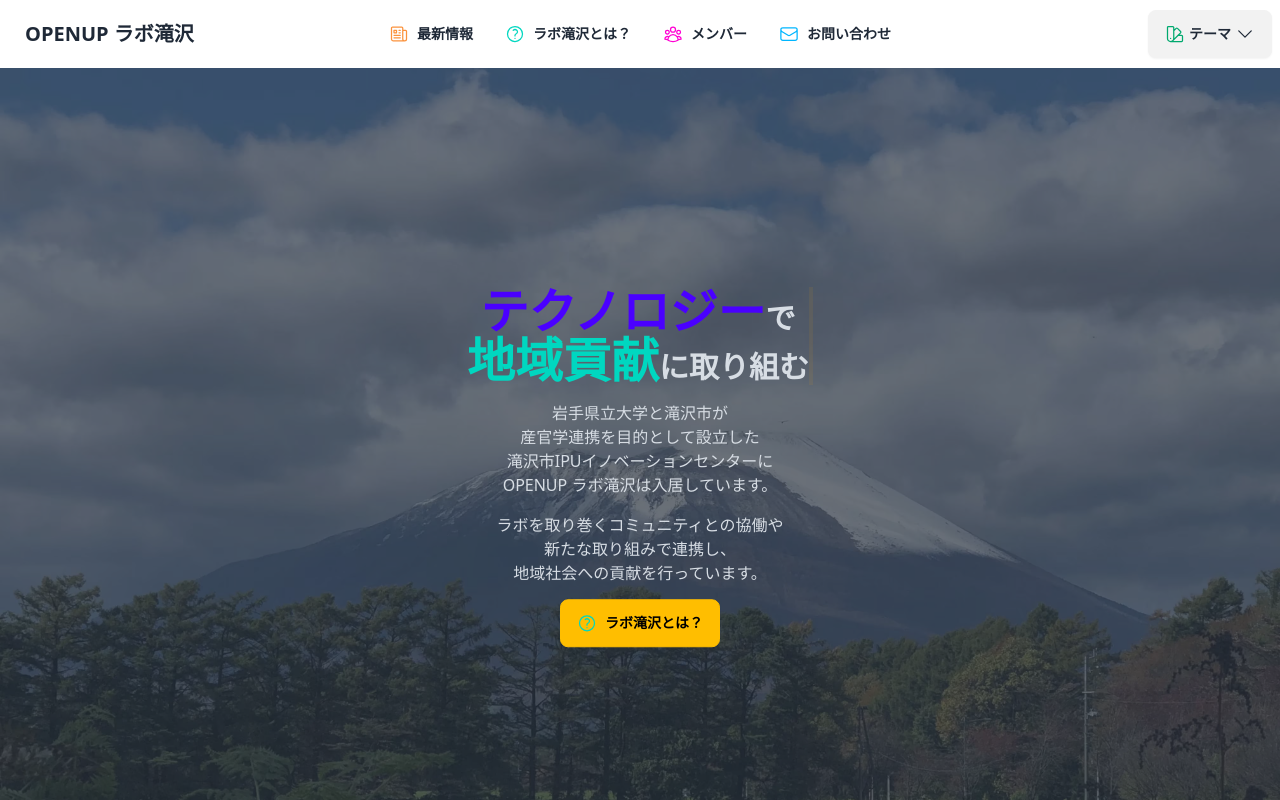
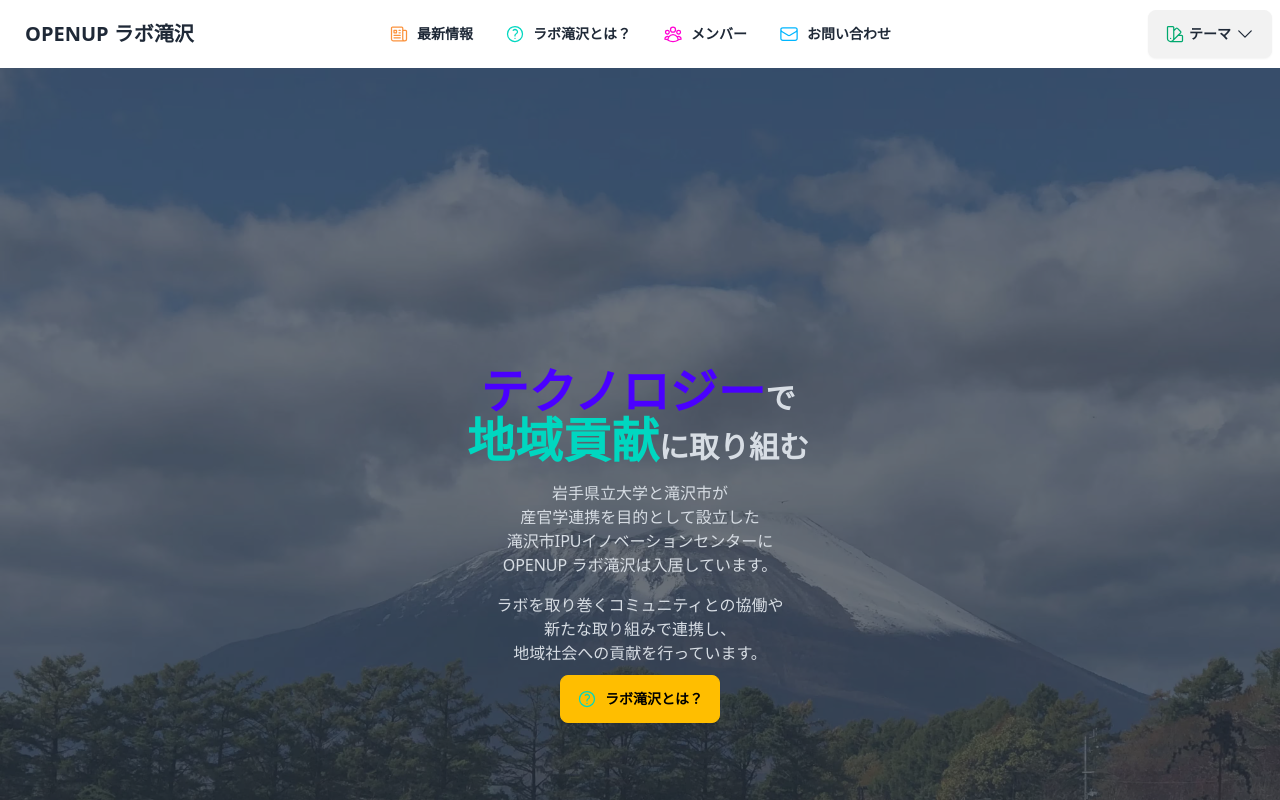
Before and after one commit to OpenUp-LabTakizawa/homepage, a Next.js app: page / in a window 1280 px wide. Shown: the top 800 px of the page. Built offline with nearby package versions, Linux system fonts and the light colour scheme.

Commit message:
♻️refactor: update new url

```diff
--- a/app/components/layout/footer.tsx
+++ b/app/components/layout/footer.tsx
@@ -4,7 +4,7 @@ import type { JSX } from "react"
 
 export function Footer(): JSX.Element {
   return (
-    <footer className="footer flex flex-row items-center bg-base-300 justify-center p-4 text-base-content">
+    <footer className="bg-base-300 flex footer items-center justify-center p-4 text-base-content">
       <aside>
         <p>Copyright © Open Up Group Inc. All rights reserved.</p>
       </aside>
--- a/app/components/layout/header.tsx
+++ b/app/components/layout/header.tsx
@@ -8,7 +8,7 @@ import {
   SwatchIcon,
 } from "@heroicons/react/24/outline"
 import Link from "next/link"
-import { type JSX, type RefObject, useRef, useState } from "react"
+import { type JSX, type RefObject, useEffect, useRef, useState } from "react"
 
 const themes: Theme[] = [
   { name: "デフォルト", value: "light" },
@@ -52,14 +52,23 @@ export function Header(): JSX.Element {
   }>({ scrollY: 0, isScrollDown: false })
   const headerHeight: number = 100
 
-  if (typeof window !== "undefined") {
+  useEffect(() => {
     window.addEventListener("scroll", () => {
       setScrollY({
         scrollY: window.scrollY,
         isScrollDown: scrollY.scrollY < window.scrollY,
       })
     })
-  }
+
+    return () => {
+      window.removeEventListener("scroll", () => {
+        setScrollY({
+          scrollY: window.scrollY,
+          isScrollDown: scrollY.scrollY < window.scrollY,
+        })
+      })
+    }
+  })
 
   return (
     <header
@@ -91,13 +100,21 @@ export function Header(): JSX.Element {
 function DropdownMenu(): JSX.Element {
   const ref: RefObject<HTMLDetailsElement> = useRef<HTMLDetailsElement>(null)
 
-  if (typeof window !== "undefined") {
+  useEffect(() => {
     window.addEventListener("click", () => {
       if (ref.current) {
         ref.current.open = false
       }
     })
-  }
+
+    return () => {
+      window.removeEventListener("click", () => {
+        if (ref.current) {
+          ref.current.open = false
+        }
+      })
+    }
+  })
 
   return (
     <details ref={ref} className="dropdown">
--- a/app/components/layout/heading.tsx
+++ b/app/components/layout/heading.tsx
@@ -7,8 +7,8 @@ export function Heading({ menu }: Readonly<{ menu: Menu }>): JSX.Element {
   return (
     <section className="gap-4 grid">
       <Breadcrumb menu={menu} />
-      <h1 className="font-bold max-w-min mx-auto text-3xl typing">
-        <menu.icon className={`inline size-9 mr-1 mb-1 ${menu.color}`} />
+      <h1 className="flex font-bold items-center max-w-min mx-auto text-3xl typing">
+        <menu.icon className={`mr-1 size-9 ${menu.color}`} />
         {menu.name}
       </h1>
     </section>
@@ -26,7 +26,7 @@ function Breadcrumb({ menu }: Readonly<{ menu: Menu }>): JSX.Element {
           </Link>
         </li>
         <li>
-          <menu.icon className={`size-5 mr-1 ${menu.color}`} />
+          <menu.icon className={`mr-1 size-5 ${menu.color}`} />
           {menu.name}
         </li>
       </ul>
--- a/app/layout.tsx
+++ b/app/layout.tsx
@@ -9,7 +9,7 @@ import "./globals.css"
 export const metadata: Metadata = {
   title: SITE_TITLE,
   description: "地域に寄り添った社会課題解決コミュニティ",
-  metadataBase: new URL("https://openuplab-takizawa.jp"),
+  metadataBase: new URL("https://openuplab-takizawa.com"),
 }
 
 export default function RootLayout({
--- a/app/page.tsx
+++ b/app/page.tsx
@@ -1,11 +1,19 @@
 import { ABOUT, SITE_TITLE } from "@/app/lib/constant"
+import Image from "next/image"
 import Link from "next/link"
 import type { JSX } from "react"
 
 export default function Home(): JSX.Element {
   return (
-    <article className="hero min-h-screen bg-[url('/iwate_mountain.avif')]">
-      <div className="hero-overlay bg-opacity-70" />
+    <article className="hero min-h-screen">
+      <Image
+        src="/iwate_mountain.avif"
+        alt="iwate_mountain"
+        width={1000}
+        height={1000}
+        className="h-full object-cover w-full"
+      />
+      <div className="bg-opacity-70 hero-overlay" />
       <section className="hero-content gap-4 grid text-center text-neutral-content">
         <h1 className="font-bold max-w-fit text-3xl typing">
           <span className="text-5xl text-primary">テクノロジー</span>
```
